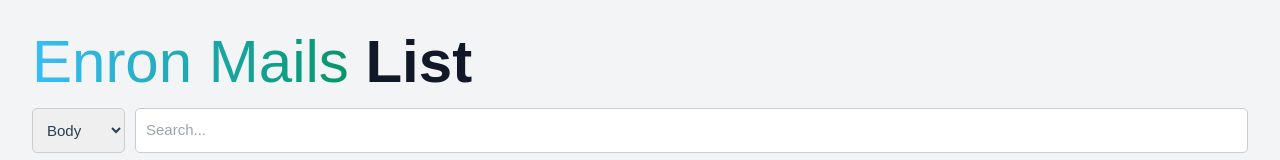
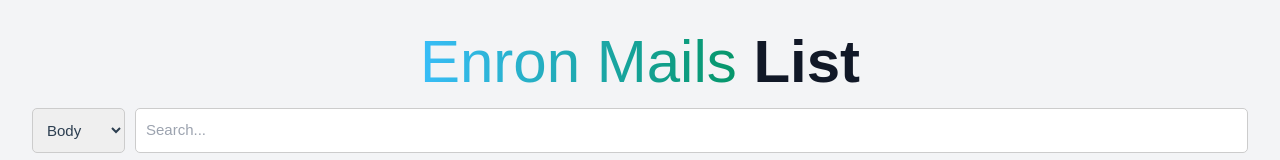
Before and after one commit to jd-oh/EnronMails_ZincSearchVueGo, a Vue app in the folder Frontend/email-search-vue/: page / in a window 1280 px wide. Shown: the top 160 px of the page. Built offline with nearby package versions, Linux system fonts and the light colour scheme; no server answers.

Commit message:
Centrado y pantalla en modo oscuro

```diff
--- a/Frontend/email-search-vue/src/components/EmailTable.vue
+++ b/Frontend/email-search-vue/src/components/EmailTable.vue
@@ -1,6 +1,8 @@
 <template>
-  <div class="fixed inset-0 w-full h-screen p-8 overflow-y-auto bg-gray-100">
-  <h1 class="mb-4 text-3xl font-extrabold text-gray-900 dark:text-white md:text-5xl lg:text-6xl"><span class="text-transparent bg-clip-text bg-gradient-to-r to-emerald-600 from-sky-400">Enron Mails</span> List</h1>
+  <div class="fixed inset-0 w-full h-screen p-8 overflow-y-auto bg-gray-100 dark:bg-gray-900">
+    <h1 class="mb-4 text-3xl font-extrabold text-gray-900 dark:text-white md:text-5xl lg:text-6xl text-center">
+      <span class="text-transparent bg-clip-text bg-gradient-to-r to-emerald-600 from-sky-400">Enron Mails</span> List
+    </h1>
    <!-- Barra de búsqueda -->
     <SearchBar
       v-model="searchQuery"
```
